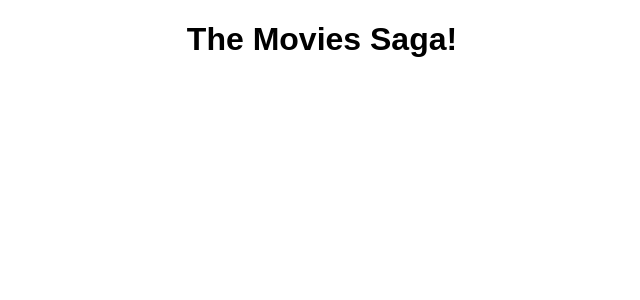
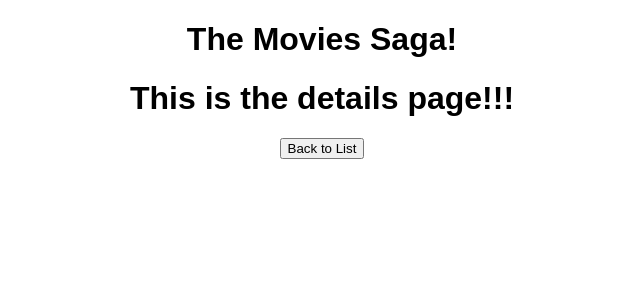
Before and after one commit to chamengvang/weekend-movie-sagas, a React (Create React App) app: page /#/detailsPage in a window 1280 px wide. Shown: the top 300 px of the page, without its empty margins (318-958 px from the left). Built offline with nearby package versions, Linux system fonts and the light colour scheme.

Commit message:
Add details page/router and button to return to the home page.

```diff
--- a/src/components/App/App.js
+++ b/src/components/App/App.js
@@ -1,6 +1,7 @@
 import {HashRouter as Router, Route} from 'react-router-dom';
 import './App.css';
 import MovieList from '../MovieList/MovieList'
+import DetailsPage from '../DetailsPage/DetailsPage';
 
 function App() {
   return (
@@ -10,8 +11,9 @@ function App() {
         <Route path="/" exact>
           <MovieList />
         </Route>
-
-        {/* Details page */}
+        <Route exact path="/detailsPage">
+          <DetailsPage />
+        </Route>
 
         {/* Add Movie page */}
       </Router>
--- /dev/null
+++ b/src/components/DetailsPage/DetailsPage.jsx
@@ -0,0 +1,15 @@
+import { Link } from 'react-router-dom';
+
+function DetailsPage () {
+
+    return (
+        <div>
+            <h1>This is the details page!!!</h1>
+            <Link to='/'>
+                <button>Back to List</button>
+            </Link>
+        </div>
+    )
+} // END OF DetailsPage.
+
+export default DetailsPage;
```
